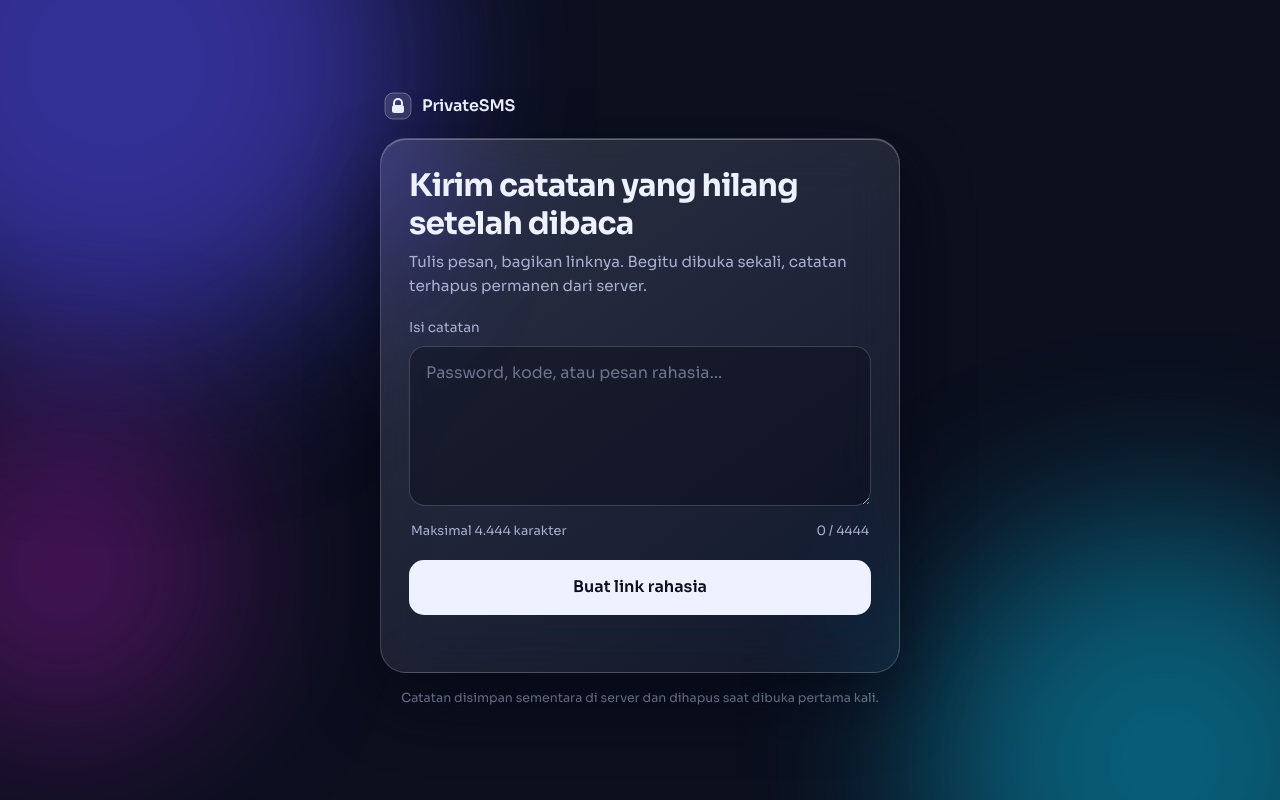
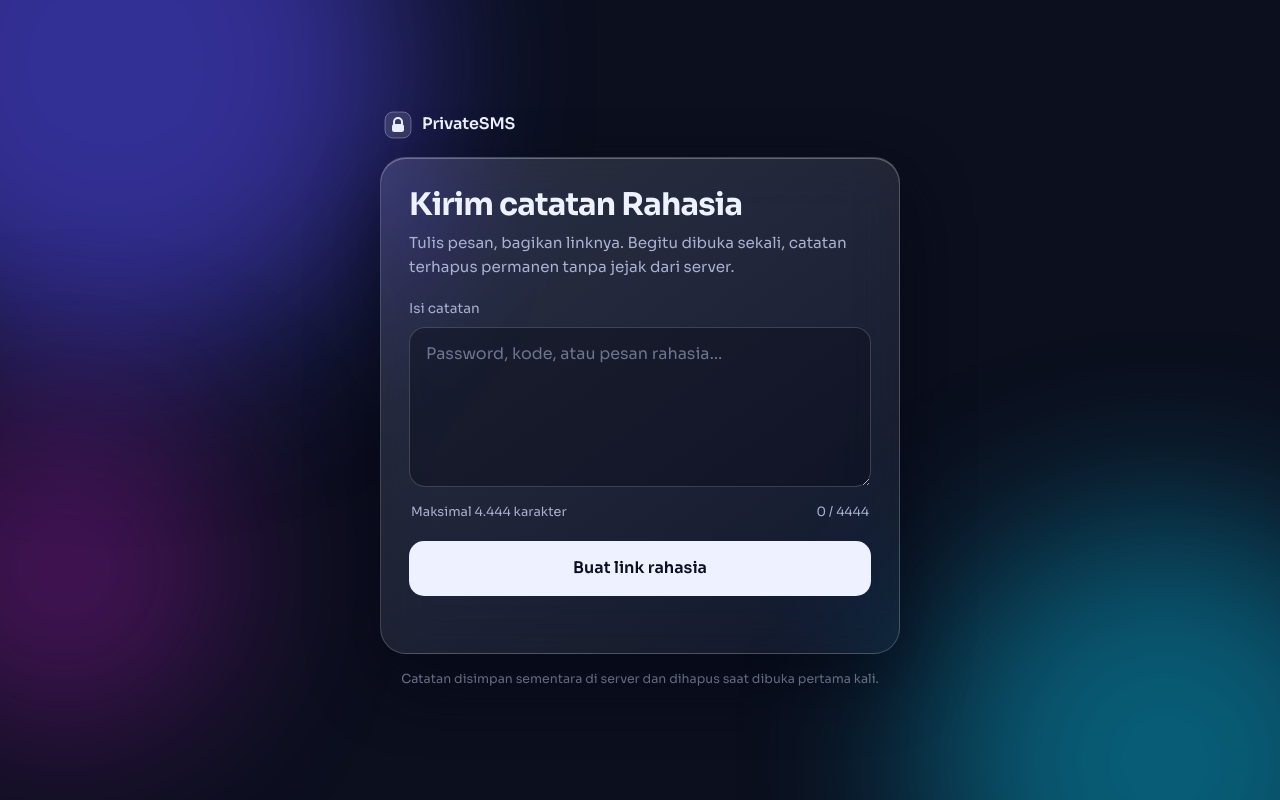
Before and after one commit to layka-cd/privatesms, a website: page public/index.html in a window 1280 px wide. Drawn offline with Linux system fonts and the light colour scheme.

Commit message:
Update section heading and description for notes

```diff
--- a/public/index.html
+++ b/public/index.html
@@ -109,8 +109,8 @@ textarea::placeholder{color:rgba(169,176,208,.6)}
 
   <!-- Buat catatan -->
   <section class="glass view" id="v-create" hidden>
-    <h1>Kirim catatan yang hilang setelah dibaca</h1>
-    <p>Tulis pesan, bagikan linknya. Begitu dibuka sekali, catatan terhapus permanen dari server.</p>
+    <h1>Kirim catatan Rahasia</h1>
+    <p>Tulis pesan, bagikan linknya. Begitu dibuka sekali, catatan terhapus permanen tanpa jejak dari server.</p>
     <label for="text">Isi catatan</label>
     <textarea id="text" maxlength="4444" placeholder="Password, kode, atau pesan rahasia…"></textarea>
     <div class="meta"><span>Maksimal 4.444 karakter</span><span id="count">0 / 4444</span></div>
```
